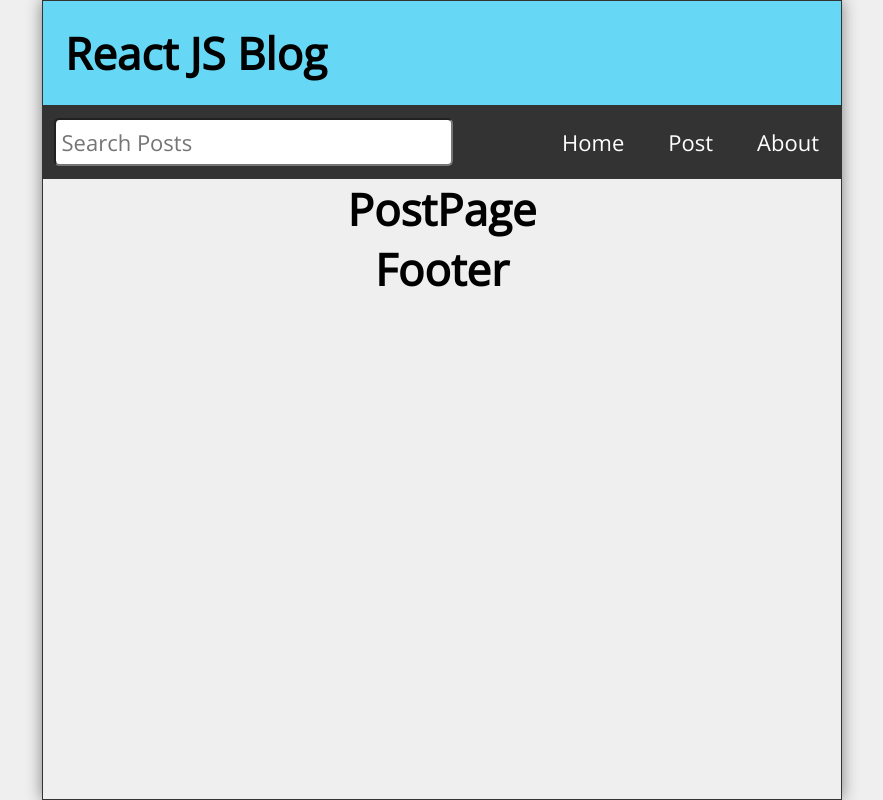
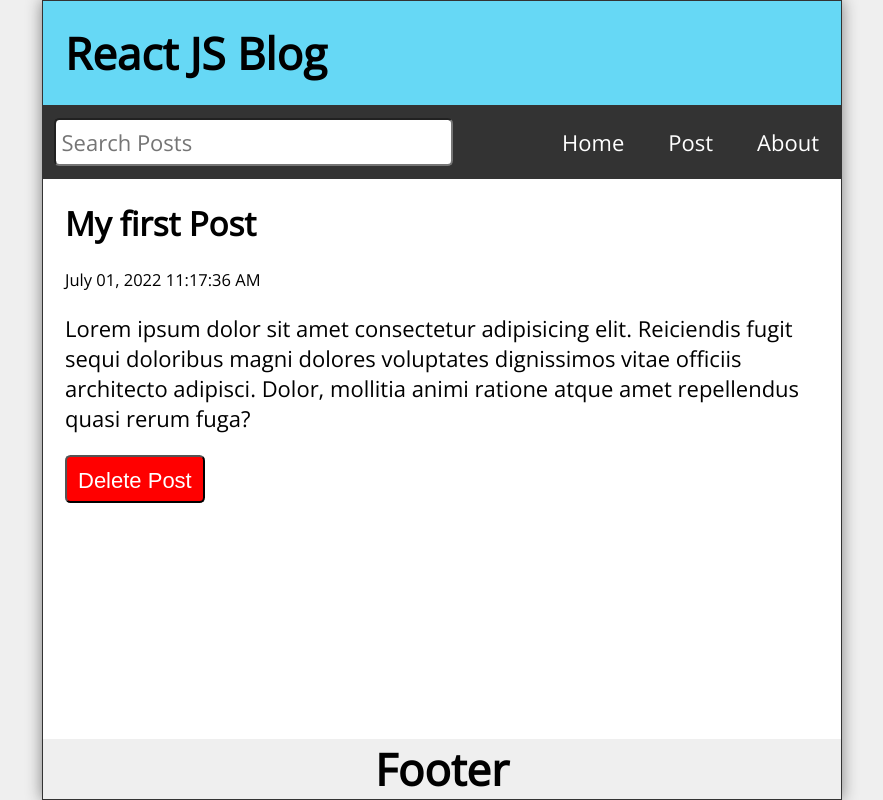
Before and after one commit to vnsonvo/react-router-practice-demo, a React (Create React App) app: page /post/1 in a window 1280 px wide. Shown: the whole page, without its empty margins (198-1081 px from the left). Built offline with nearby package versions, Linux system fonts and the light colour scheme.

Commit message:
add feed and post component, add postpage and delete functionality

```diff
--- a/src/App.js
+++ b/src/App.js
@@ -7,18 +7,7 @@ import PostPage from "./PostPage";
 import About from "./About";
 import Missing from "./Missing";
 
-import {
-  BrowserRouter as Router,
-  Routes,
-  Route,
-  useHistory,
-} from "react-router-dom";
-// import {
-//   BrowserRouter as Router,
-//   Route,
-//   Routes,
-//   useHistory,
-// } from "react-router-dom";
+import { Routes, Route, useNavigate } from "react-router-dom";
 import { useState, useEffect } from "react";
 
 function App() {
@@ -50,22 +39,46 @@ function App() {
   ]);
   const [search, setSearch] = useState("");
   const [searchResult, setSearchResult] = useState([]);
+  const [postTitle, setPostTitle] = useState("");
+  const [postBody, setPostBody] = useState("");
+
+  const navigate = useNavigate();
+
+  const handleSubmit = () => {};
+
+  const handleDelete = (id) => {
+    const postsList = posts.filter((post) => post.id !== id);
+    setPosts(postsList);
+    navigate("/");
+  };
 
   return (
     <div className="App">
-      {/* <Router> */}
       <Header title="React JS Blog" />
       <Nav search={search} setSearch={setSearch} />
       <Routes>
-        {/* <Route path="/" element={<App />} /> */}
         <Route exact path="/" element={<Home posts={posts} />} />
-        <Route exact path="/post" element={<NewPost />} />
-        <Route path="/post/:id" element={<PostPage />} />
+        <Route
+          exact
+          path="/post"
+          element={
+            <NewPost
+              handleSubmit={handleSubmit}
+              postTitle={postTitle}
+              setPostTitle={setPostTitle}
+              postBody={postBody}
+              setPostBody={setPostBody}
+            />
+          }
+        />
+        <Route
+          path="/post/:id"
+          element={<PostPage posts={posts} handleDelete={handleDelete} />}
+        />
         <Route path="/about" element={<About />} />
         <Route path="*" element={<Missing />} />
       </Routes>
       <Footer />
-      {/* </Router> */}
     </div>
   );
 }
--- /dev/null
+++ b/src/Feed.js
@@ -0,0 +1,14 @@
+import React from "react";
+import Post from "./Post";
+
+const Feed = ({ posts }) => {
+  return (
+    <>
+      {posts.map((post) => (
+        <Post key={post.id} post={post} />
+      ))}
+    </>
+  );
+};
+
+export default Feed;
--- a/src/Home.js
+++ b/src/Home.js
@@ -1,9 +1,14 @@
 import React from "react";
+import Feed from "./Feed";
 
-const Home = () => {
+const Home = ({ posts }) => {
   return (
-    <main>
-      <h1>Home</h1>
+    <main className="Home">
+      {posts.length ? (
+        <Feed posts={posts} />
+      ) : (
+        <p style={{ marginTop: "2rem" }}>No posts to display</p>
+      )}
     </main>
   );
 };
--- /dev/null
+++ b/src/Post.js
@@ -0,0 +1,18 @@
+import React from "react";
+import { Link } from "react-router-dom";
+
+const Post = ({ post }) => {
+  return (
+    <article className="post">
+      <Link to={`/post/${post.id}`}>
+        <h2>{post.title}</h2>
+        <p className="postDate">{post.datetime}</p>
+      </Link>
+      <p className="postBody">
+        {post.body.length <= 25 ? post.body : `${post.body.slice(0, 25)}...`}
+      </p>
+    </article>
+  );
+};
+
+export default Post;
--- a/src/PostPage.js
+++ b/src/PostPage.js
@@ -1,9 +1,30 @@
-import React from "react";
+import { useParams, Link } from "react-router-dom";
 
-const PostPage = () => {
+const PostPage = ({ posts, handleDelete }) => {
+  const { id } = useParams();
+  const post = posts.find((post) => post.id.toString() === id);
+
   return (
-    <main>
-      <h1>PostPage</h1>
+    <main className="PostPage">
+      <article className="post">
+        {post && (
+          <>
+            <h2>{post.title}</h2>
+            <p className="postDate">{post.datetime}</p>
+            <p className="postBody">{post.body}</p>
+            <button onClick={() => handleDelete(post.id)}>Delete Post</button>
+          </>
+        )}
+        {!post && (
+          <>
+            <h2>Post Not Found</h2>
+            <p>Well, that's disappointing.</p>
+            <p>
+              <Link to="/">Visit Our Homepage</Link>
+            </p>
+          </>
+        )}
+      </article>
     </main>
   );
 };
```
